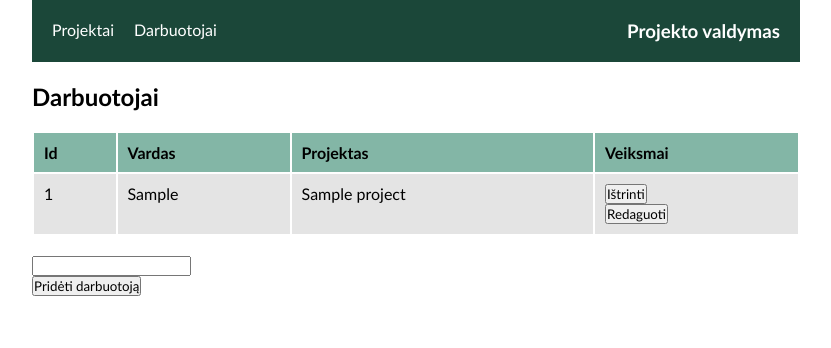
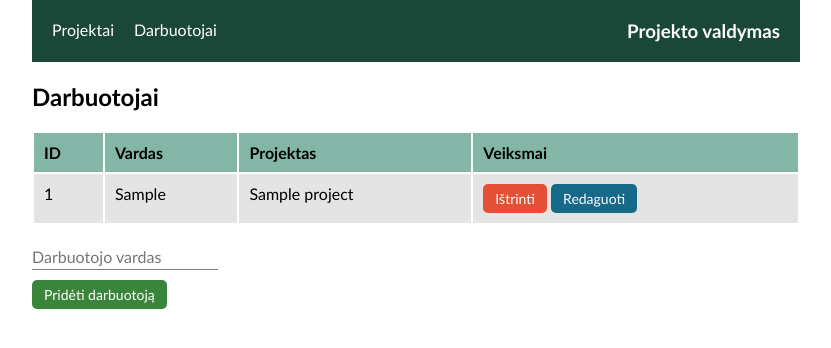
Before and after one commit to EgleJuske/CRUD-sprint2, a PHP site: page /index.php?path=style in a window 1280 px wide. Shown: the top 348 px of the page, without its empty margins (224-1055 px from the left). Run offline with PHP 8.4, Linux system fonts and the light colour scheme; tables that the repository leaves empty or names only in its code hold one stand-in row (values such as "Sample post"); data that the repository does not hold is empty.

Commit message:
btn styles

```diff
--- a/employees.php
+++ b/employees.php
@@ -41,7 +41,7 @@ if (isset($_POST['update-employee'])) {
 <table>
     <thead>
         <tr>
-            <th>Id</th>
+            <th>ID</th>
             <th>Vardas</th>
             <th>Projektas</th>
             <th>Veiksmai</th>
@@ -58,9 +58,7 @@ if (isset($_POST['update-employee'])) {
                         <td>
                             <form action="" method="POST">
                                 <button type="submit" class="btn btn-delete" name="delete" value="' . $row["id_employees"] . '">Ištrinti</button>
-                            </form>
-                            <form action="" method="POST">
-                            <button type="submit" class="btn btn-update" name="update" value="' . $row["id_employees"] . '">Redaguoti</button>
+                                <button type="submit" class="btn btn-update" name="update" value="' . $row["id_employees"] . '">Redaguoti</button>
                         </form>
                         </td>
                     </tr>';
@@ -71,8 +69,8 @@ if (isset($_POST['update-employee'])) {
 </table>
 
 <form class="add-form" action="" method="POST">
-    <input type="text" name="new-employee"><br>
-    <button type="submit" class="btn btn-add" name="add-employee" value="add-employee">Pridėti darbuotoją</button>
+    <input type="text" name="new-employee" placeholder="Darbuotojo vardas"><br>
+    <button type="submit" class="btn btn-submit" name="add-employee" value="add-employee">Pridėti darbuotoją</button>
 </form>
 
 <?php
@@ -89,8 +87,8 @@ if (isset($_POST['update'])) {
         $id_proj = $row['id_projects'];
     }
     echo '<form class="update-form" action="" method="POST">
-                <input type="number" name="id-employees" value="' . $id_empl . '"><br>
-                <input type="text" name="employee-name" value="' . $firstname . '"><br>
+                <label for="empl-name">Darbuotojo ID: ' . $id_empl . '</label><br>
+                <input type="text" id="empl-name" name="employee-name" value="' . $firstname . '">
                 <select name="id-project">';
 
     $sql_update_proj = "SELECT * FROM projects";
@@ -109,8 +107,8 @@ if (isset($_POST['update'])) {
         }
     }
     // $selected = empty($selected) ? 'selected' : '';
-    echo '</select>
-            <button type="submit" class="btn btn-update" name="update-employee" value="' . $id_empl . '">Atnaujinti duomenis</button>
+    echo '</select><br>
+            <button type="submit" class="btn btn-submit" name="update-employee" value="' . $id_empl . '">Atnaujinti duomenis</button>
             </form>';
 }
 ?>
--- a/style.css
+++ b/style.css
@@ -68,8 +68,45 @@ td {
 	padding: 10px 10px;
 }
 
+.btn {
+	border: none;
+	color: white;
+	padding: 6px 12px;
+	border-radius: 5px;
+	cursor: pointer;
+	font-size: 14px;
+	background-color: rgb(0, 92, 128);
+	opacity: 0.9;
+}
+
+.btn-delete {
+	background-color: rgb(228, 65, 36);
+}
+
+.btn:hover {
+	opacity: 1;
+	box-shadow: 0px 0px 2px rgb(173, 173, 173);
+}
+
 form.add-form,
 form.update-form {
 	margin-left: 20%;
 	margin-top: 20px;
 }
+
+input {
+	line-height: 24px;
+	border: 0;
+	border-bottom: 1px solid grey;
+	font-size: 16px;
+}
+
+select {
+	line-height: 24px;
+	font-size: 16px;
+}
+
+.btn-submit {
+	background-color: rgb(38, 119, 38);
+	margin-top: 10px;
+}
```
Also changed, not shown: projects.php (+7 -9 lines).
